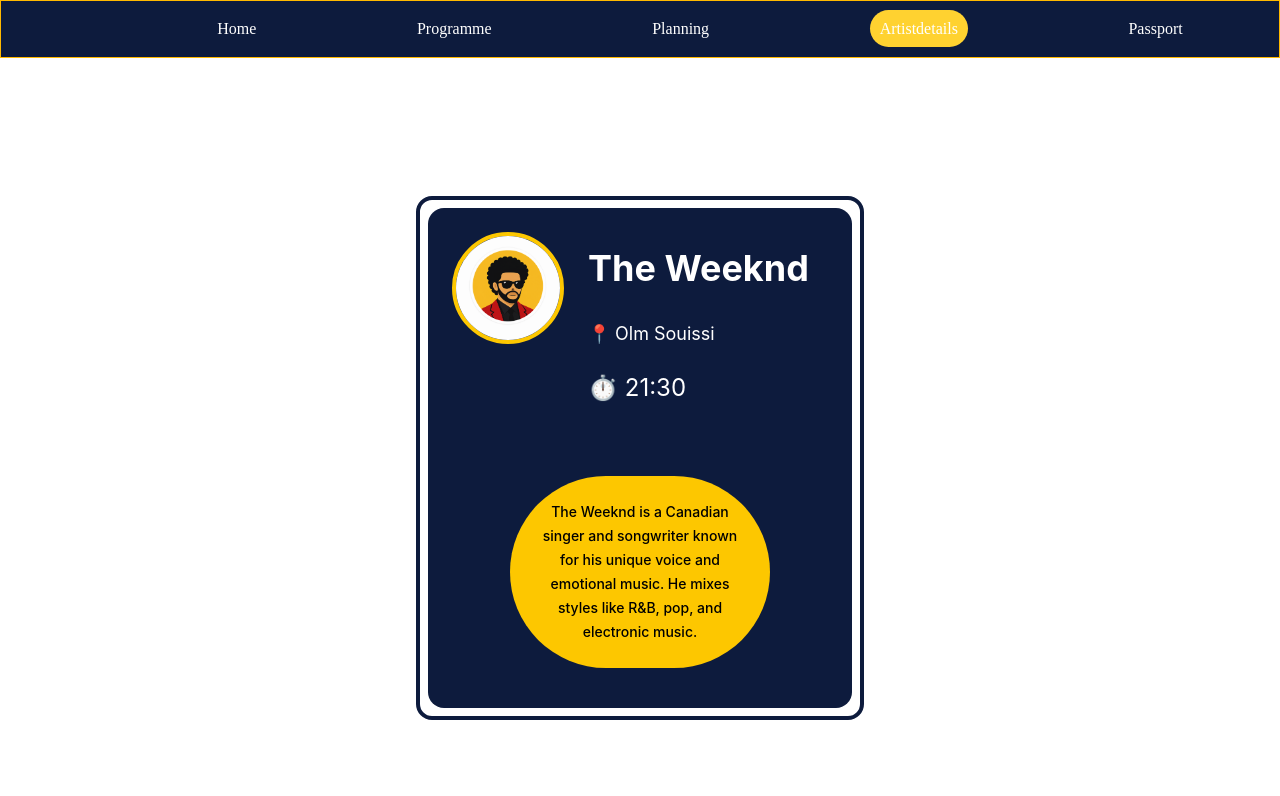
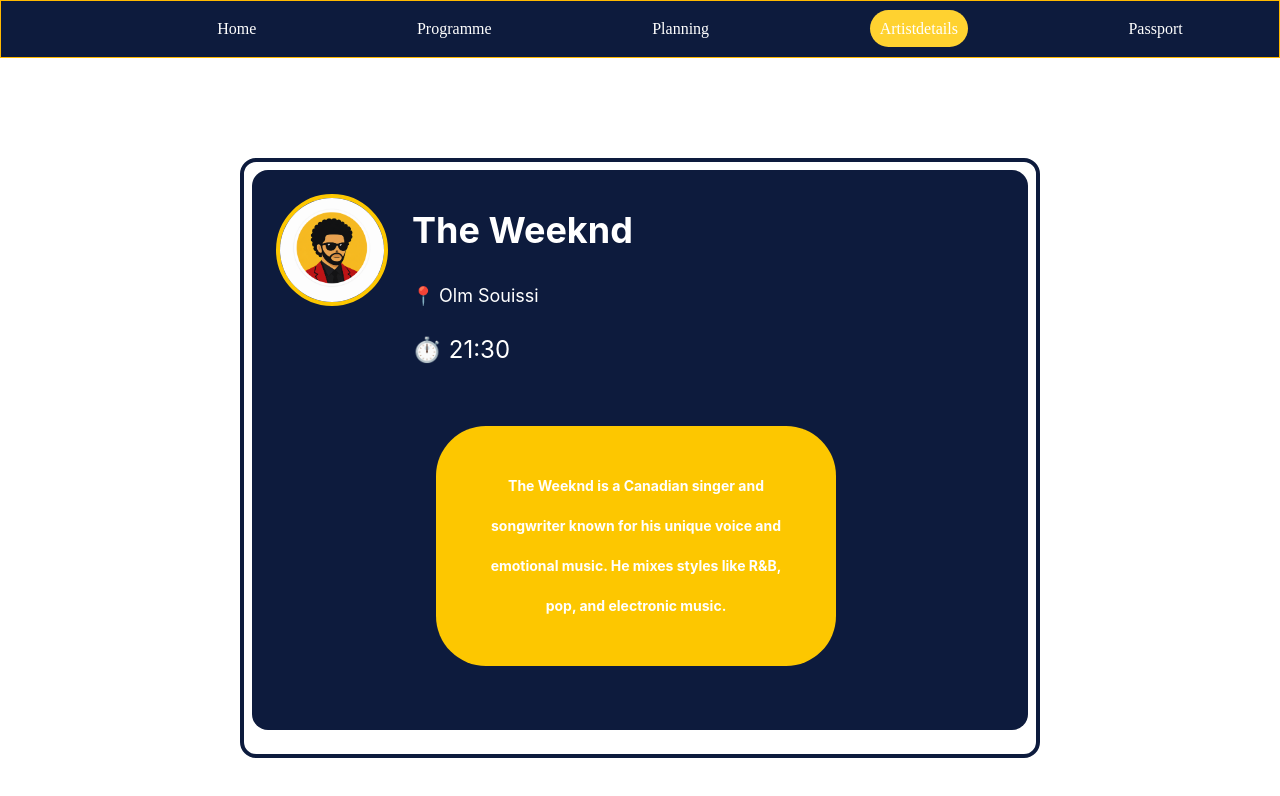
Before and after one commit to lilkodh/Festival-Mawazine, a React (Vite) app: page /artistdetails in a window 1280 px wide. Shown: the top 796 px of the page. Built offline with nearby package versions, Linux system fonts and the light colour scheme.

Commit message:
Artistedetails : Add hover,scale to description container and to the card

```diff
--- a/src/pages/Artistdetails.jsx
+++ b/src/pages/Artistdetails.jsx
@@ -1,11 +1,11 @@
 import image2 from "../assets/weekend.png";
 export const Artistdetails = () => {
   return (
-    <div className="bg-white min-h-screen p-6 flex justify-center items-center">
+    <div className="min-h-screen p-10 flex justify-center items-center ">
 
-      <div className="border-4 border-[#0D1B3D] rounded-2xl p-2 w-full max-w-md">
+      <div className="border-4 border-[#0D1B3D] rounded-2xl p-2 w-200 h-150 hover:scale-105 transition duration-1000 ">
 
-        <div className="bg-[#0D1B3D] rounded-2xl p-6 text-white h-[500px] relative">
+        <div className="bg-[#0D1B3D] rounded-2xl p-6 text-white h-140 relative ">
 
           <div className="flex items-start gap-6">
 
@@ -32,9 +32,9 @@
             </div>
           </div>
 
-          <div className="bg-yellow-400 text-black rounded-full px-8 py-6 w-[260px] absolute bottom-10 left-1/2 -translate-x-1/2">
+          <div className="bg-yellow-400 text-white  rounded-[50px] px-10 py-10 w-100 absolute mt-15 ml-40 hover:scale-140 transition duration-2000 ">
 
-            <p className="text-sm text-center font-medium leading-6">
+            <p className="text-sm text-center font-bold leading-10">
               The Weeknd is a Canadian singer and songwriter
               known for his unique voice and emotional music.
               He mixes styles like R&B, pop, and electronic music.
--- a/src/pages/Home.jsx
+++ b/src/pages/Home.jsx
@@ -6,16 +6,18 @@
 <div >
 
 
-        <div className=" rounded-xl flex justify-center items-center">
+        <div className=" rounded-xl flex justify-center items-center ">
             <img src={image} alt="Mawazine Festival" className="w-full h-150  "/>
 
-          <div className=" rounded-[20px]  absolute  bg-[#fce10e72] w-300  h-105 flex items-center justify-center " >
+          <div className=" rounded-[20px]  absolute  bg-[#fce10e72] w-300  h-110 flex items-center justify-center " >
              <div className="flex flex-col items-center gap-6 ">
             <h1 className="text-white text-4xl font-serif font-bold flex items">
              🎵 MAWAZINE
             </h1>
-             <p className="text-2xl ">June 19 - 27, 2026</p>
-            <p className="text-2xl">Rabat, Morocco</p>
+            <div className="mt-50">
+             <p className="text-2xl ">June 19 - 27, 2026 .Rabat, Morocco</p>
+             </div>
+
             </div>
           </div>
 
--- a/src/pages/Planning.jsx
+++ b/src/pages/Planning.jsx
@@ -26,7 +26,7 @@
     className="w-24 h-24 rounded-full border-4 border-yellow-400 mx-auto mt-16"
   />
 
-  <button className="bg-yellow-400 w-40 py-2 rounded-full absolute bottom-6 left-1/2 -translate-x-1/2 font-bold hover:bg-yellow-300 transition duration-500">
+  <button className="bg-yellow-400 w-40 py-2 rounded-full absolute bottom-6 left-1/2 -translate-x-1/2 font-bold hover:bg-red-700 transition duration-500">
     -REMOVE
   </button>
 </div>
@@ -45,7 +45,7 @@
     className="w-24 h-24 rounded-full border-4 border-yellow-400 mx-auto mt-16"
   />
 
-  <button className="bg-yellow-400 w-40 py-2 rounded-full absolute bottom-6 left-1/2 -translate-x-20 font-bold hover:bg-yellow-300 transition duration-500">
+  <button className="bg-yellow-400 w-40 py-2 rounded-full absolute bottom-6 left-1/2 -translate-x-20 font-bold hover:bg-red-700 transition duration-500">
     -REMOVE
   </button>
 </div>
@@ -86,7 +86,7 @@
             className="w-24 h-24 rounded-full border-4 border-yellow-400 mx-auto mt-16"
           />
 
-          <button className="bg-yellow-400 w-40 py-2 rounded-full absolute bottom-6 left-1/2 -translate-x-1/2 font-bold hover:bg-yellow-300 transition duration-500">
+          <button className="bg-yellow-400 w-40 py-2 rounded-full absolute bottom-6 left-1/2 -translate-x-1/2 font-bold hover:bg-red-500 transition duration-500">
             -REMOVE
           </button>
         </div>
```
